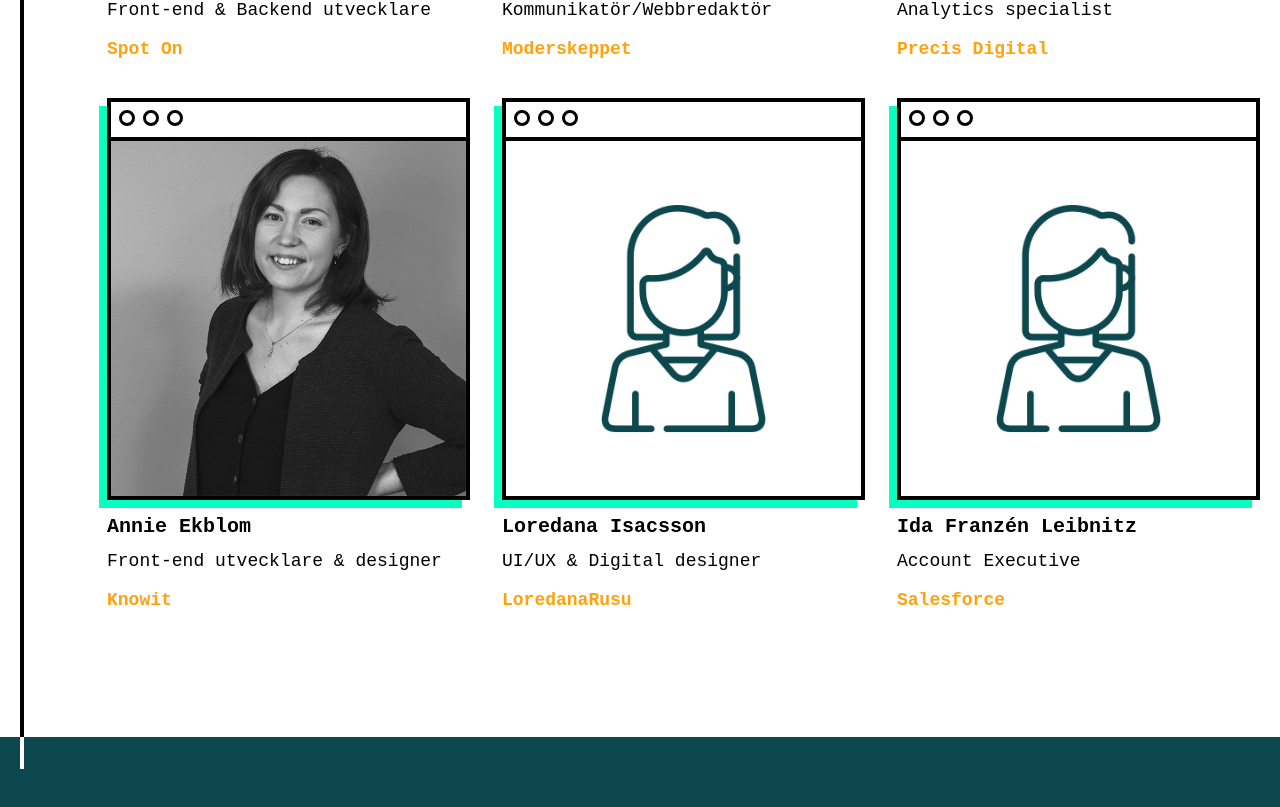
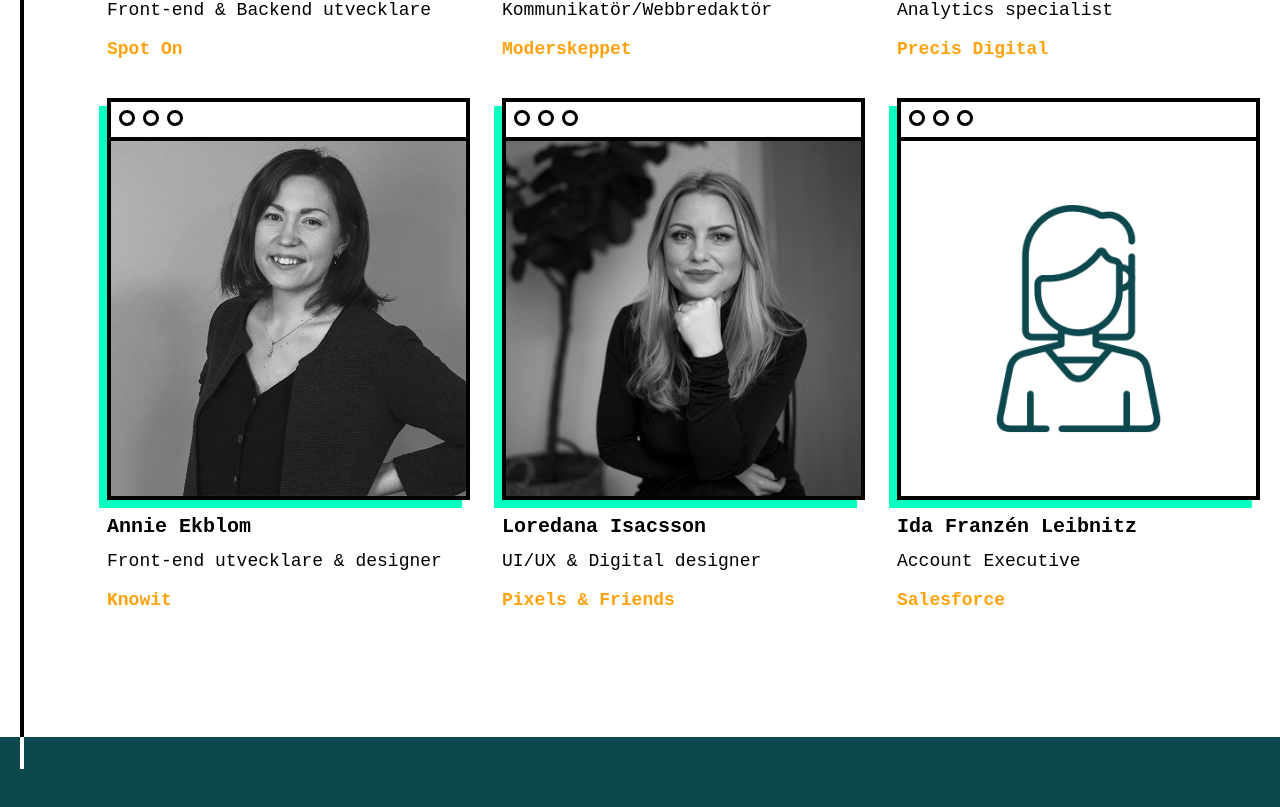
Before and after one commit to hellogirlse/hello-girl, a Next.js app: page / in a window 1280 px wide. Shown: the part 5756-6563 px from the top of the page. Built offline with nearby package versions, Linux system fonts and the light colour scheme; a web font is replaced by a local one.

Commit message:
UPDATE: Teacher image and company

```diff
--- a/components/teachers/teachers.tsx
+++ b/components/teachers/teachers.tsx
@@ -31,7 +31,7 @@ function Teachers(props) {
                     <TeacherCard name="Matilda Ulming" position="Kommunikatör/Webbredaktör" company="Moderskeppet" image="./images/matilda.jpg"/>
                     <TeacherCard name="Emma Kihlberg" position="Analytics specialist" company="Precis Digital" image="./images/emma.jpg"/>
                     <TeacherCard name="Annie Ekblom" position="Front-end utvecklare & designer" company="Knowit" image="./images/annie.jpg"/>
-                    <TeacherCard name="Loredana Isacsson" position="UI/UX & Digital designer" company="LoredanaRusu" image="./images/profile-fallback.jpg"/>
+                    <TeacherCard name="Loredana Isacsson" position="UI/UX & Digital designer" company="Pixels & Friends" image="./images/loredana.jpg"/>
                     <TeacherCard name="Ida Franzén Leibnitz" position="Account Executive" company="Salesforce" image="./images/profile-fallback.jpg"/>
                 </div>
 
```
Also changed, not shown: public/images/loredana.jpg (added).
